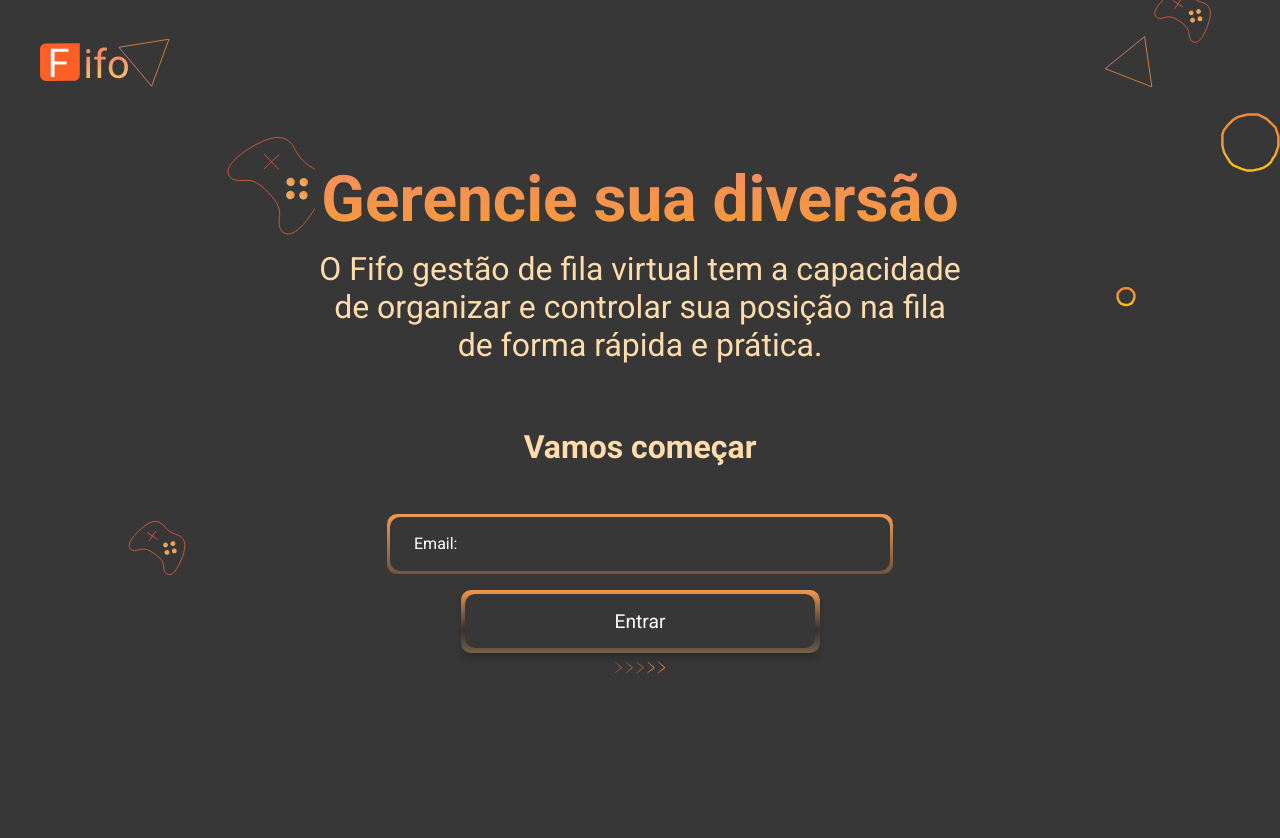
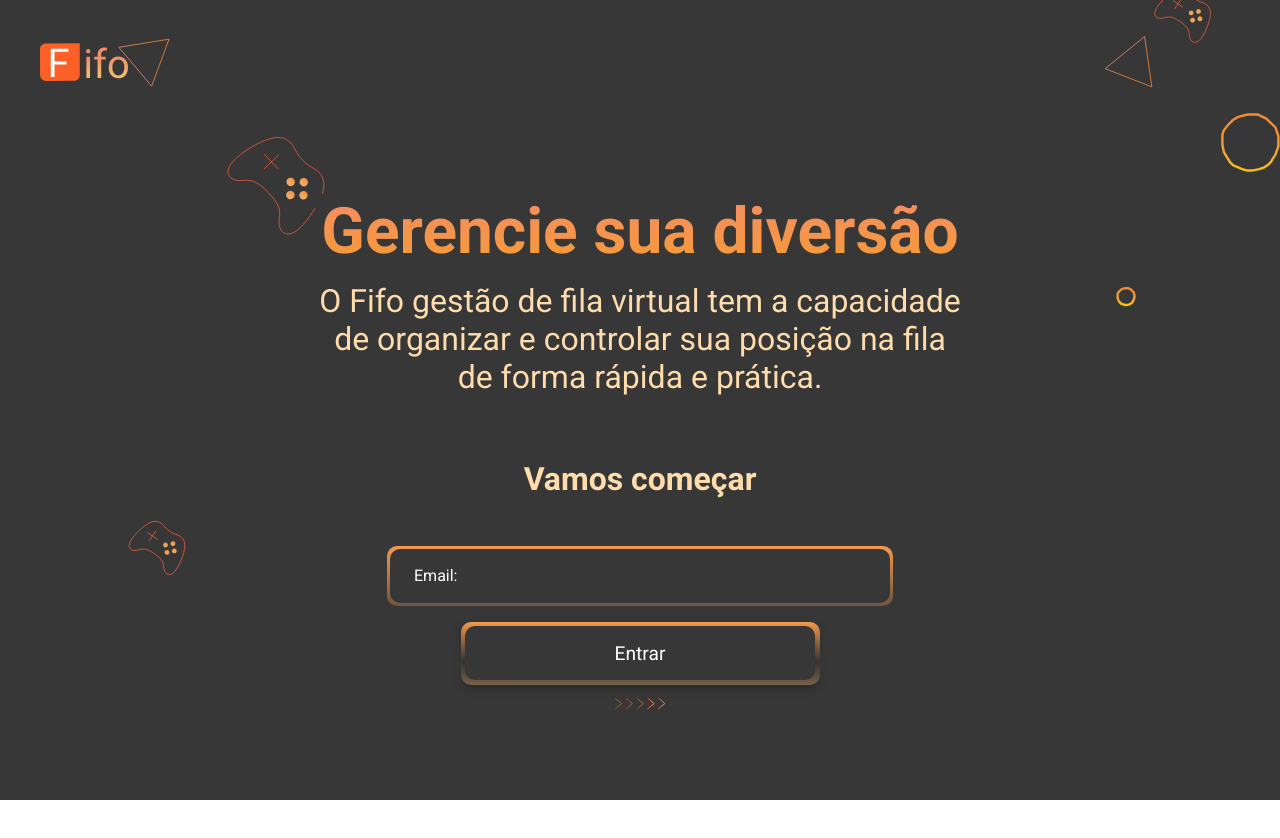
Before and after one commit to rbmelolima/FIFO-Web, a React (Create React App) app: page / in a window 1280 px wide. Shown: the top 838 px of the page. After the commit the page ends 800 px from the top, so only its background shows below. Built offline with nearby package versions, Linux system fonts and the light colour scheme.

Commit message:
feat: conectando as páginas de login e filas

```diff
--- a/src/pages/chooseQueues/index.tsx
+++ b/src/pages/chooseQueues/index.tsx
@@ -20,6 +20,7 @@ const ChooseQueues: React.FC = () => {
           <CardQueue name="Massagem" url={ Icons.Massagem } click={ () => { } } />
         </Grid>
       </Main>
+
     </PageChooseQueue>
   );
 }
--- a/src/pages/login/index.tsx
+++ b/src/pages/login/index.tsx
@@ -1,9 +1,17 @@
-import React from 'react';
+import React, { FormEvent } from 'react';
 import logo from '../../assets/logo/logo.svg';
 import entry from '../../assets/icons/entry.svg';
 import { CTA, Description, Form, Main, Navbar, PageLogin, Title } from './styles';
+import { useHistory } from 'react-router-dom';
 
 const Login: React.FC = () => {
+  let history = useHistory();
+
+  function handleSubmit (event: FormEvent) {
+    event.preventDefault();
+    history.push('/filas');
+  }
+
   return (
     <PageLogin>
       <Navbar>
@@ -17,7 +25,7 @@ const Login: React.FC = () => {
             O Fifo gestão de fila virtual tem a capacidade de organizar e controlar sua posição na fila de forma rápida e prática.
           </Description>
 
-          <Form>
+          <Form onSubmit={ handleSubmit }>
             <CTA>Vamos começar</CTA>
 
             <div className="gradient-box-input">
@@ -25,11 +33,10 @@ const Login: React.FC = () => {
             </div>
 
             <div className="gradient-box-button">
-              <button>Entrar</button>
+              <button type="submit">Entrar</button>
             </div>
 
             <img src={ entry } alt="" className="entry-img" />
-
           </Form>
         </div>
       </Main>
--- a/src/pages/login/styles.ts
+++ b/src/pages/login/styles.ts
@@ -10,11 +10,12 @@ export const PageLogin = styled.div`
   background-repeat: no-repeat;
   background-color: var(--color-background-dark);
 
+  width: 100%;
+  height: 100vh;
+
   @media screen and (min-width: 1200px) {
     background-image: url('${doodleDesktop}');
     background-position: center -500px;
-    background-size: 100%;
-    background-repeat: no-repeat;
   }
 
   .container {
@@ -62,8 +63,7 @@ export const PageLogin = styled.div`
 
 export const Main = styled.main`
   width: 100%;
-  height: 100vh;
-  padding: 32px 16px;
+  padding: 64px 16px;
   text-align: center;
 
   @media screen and (min-width: 768px) {
@@ -247,7 +247,7 @@ export const Form = styled.form`
   }
 
   .entry-img {
-    margin-top: 8px;
+    margin-top: 12px;
   }
 
   @media screen and (min-width: 768px) {
--- a/src/styles/global.css
+++ b/src/styles/global.css
@@ -39,7 +39,7 @@ button {
 }
 
 body {
-  min-height: 100vh;
   width: 100%;
+  height: 100%;
   font-size: 100%;
 }
```
